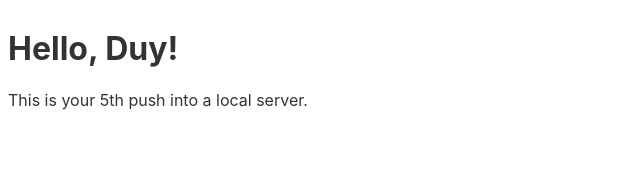
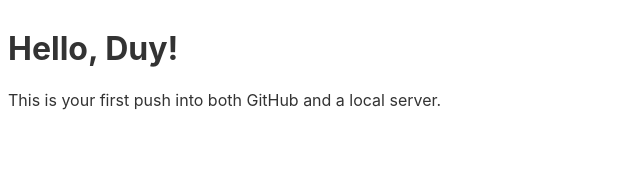
Before and after one commit to duynguyen158/profile, a Svelte app: page / in a window 1280 px wide. Shown: the top 180 px of the page, without its empty margins (0-640 px from the left). Built offline with nearby package versions, Linux system fonts and the light colour scheme.

Commit message:
1st two-pronged push

```diff
--- a/src/App.svelte
+++ b/src/App.svelte
@@ -3,4 +3,4 @@
 </script>
 
 <Intro />
-<p>This is your 5th push into a local server.</p>
+<p>This is your first push into both GitHub and a local server.</p>
```
